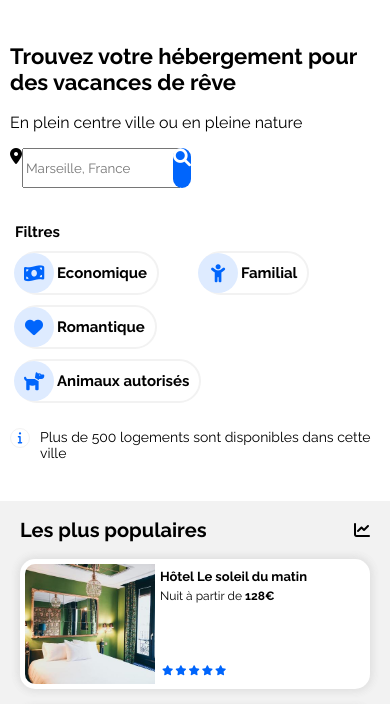
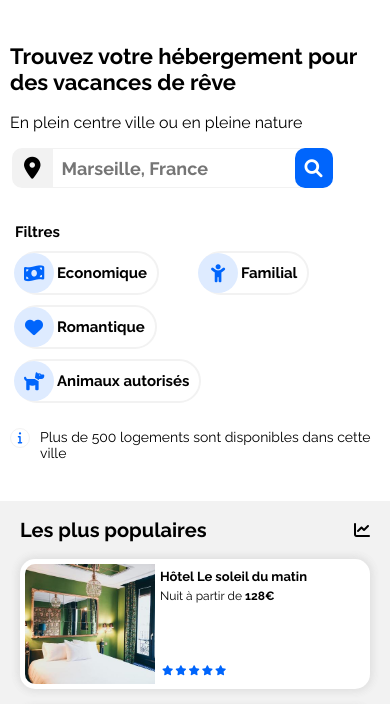
Before and after one commit to Bastardrosset/P2-BASTARD-ROSSET-Xavier, a plain HTML site: page index.html in a window 390 px wide. Shown: the part 140-844 px from the top of the page. Drawn offline with Linux system fonts and the light colour scheme; files whose address does not match are found by name.

Commit message:
Add files via upload

```diff
--- a/CSS/style.css
+++ b/CSS/style.css
@@ -108,7 +108,7 @@ header .navBar ul li a:hover {
   height: 40px;
   padding: 0;
 }
-.listResearch li i {
+.listResearch :first-child {
   display: flex;
   font-size: 22px;
   padding: 10px;
@@ -118,7 +118,7 @@ header .navBar ul li a:hover {
   height: 40px;
   transform: translateX(2px);
 }
-.listResearch li input {
+.listResearch :nth-child(2) {
   font-size: 18px;
   font-weight: bold;
   border: 1px solid #f2f2f2;
@@ -126,7 +126,7 @@ header .navBar ul li a:hover {
   height: 40px;
   padding-left: 10px;
 }
-.listResearch .over a {
+.listResearch .over {
   display: flex;
   align-items: baseline;
   font-size: 18px;
@@ -483,24 +483,21 @@ footer :nth-child(2) {
     flex-direction: row;
     border-radius: 10px;
     height: 40px;
-    width: 100%;
+    width: 90%;
   }
   .listResearch {
     display: flex;
     height: 40px;
     padding: 0;
   }
-  .listResearch li i {
+  .listResearch i {
     vertical-align: bottom;
   }
-  .listResearch li input {
-    font-size: 16px;
+  #recherche {
     width: 250px;
-    height: 40px;
   }
-  .listResearch li input::placeholder {
+  .listResearch input::placeholder {
     font-weight: 700;
-    color: #000;
   }
   .listResearch .over {
     display: none;
@@ -693,8 +690,6 @@ footer :nth-child(2) {
   .rowFiltres ul li {
     margin: 0px 15px 10px 0px;
   }
-  .main {
-  }
   .hebergements {
     width: 57%;
   }
```
Also changed, not shown: images/Activites/Fort_de_pomegues.jpg (added), images/Activites/Ile_du_frioul.jpg (added), images/Activites/Notres_dame_de_la_garde.jpg (added), images/Activites/Parc_longchamp.jpg (added), images/Activites/Parc_national_des_calanques.jpg (added), images/Activites/Vieux_port.jpg (added), images/Booki.png (added), images/Hebergements/Au_coeur_de_l_eau.jpg (added), images/Hebergements/Auberge_du_panier.jpg (added), images/Hebergements/Auberge_la_cannebiere.jpg (added), images/Hebergements/Hotel_chez_amina.jpg (added), images/Hebergements/Hotel_de_la_mer.jpg (added), images/Hebergements/Hotel_des_mouettes.jpg (added), images/Hebergements/Hotel_du_port.jpg (added), 2 more files.
